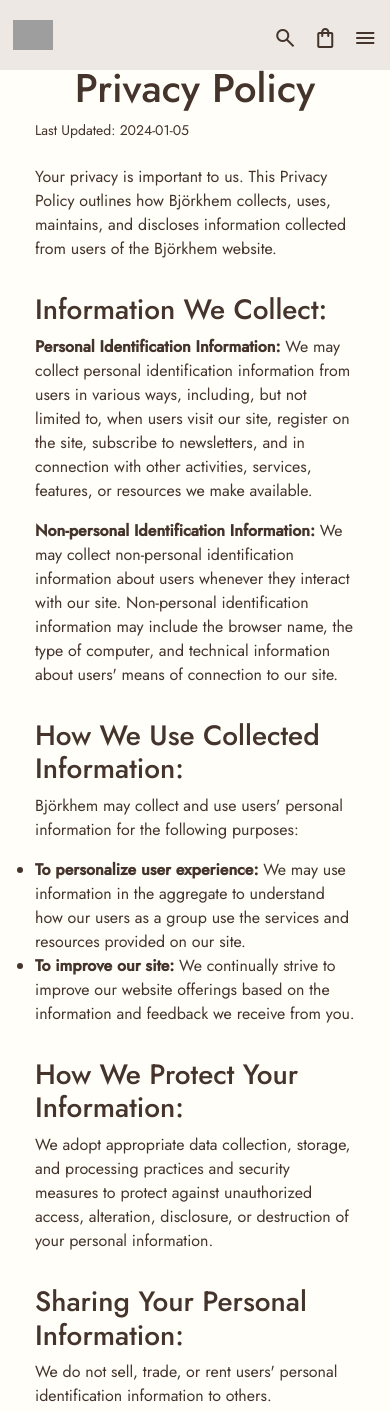
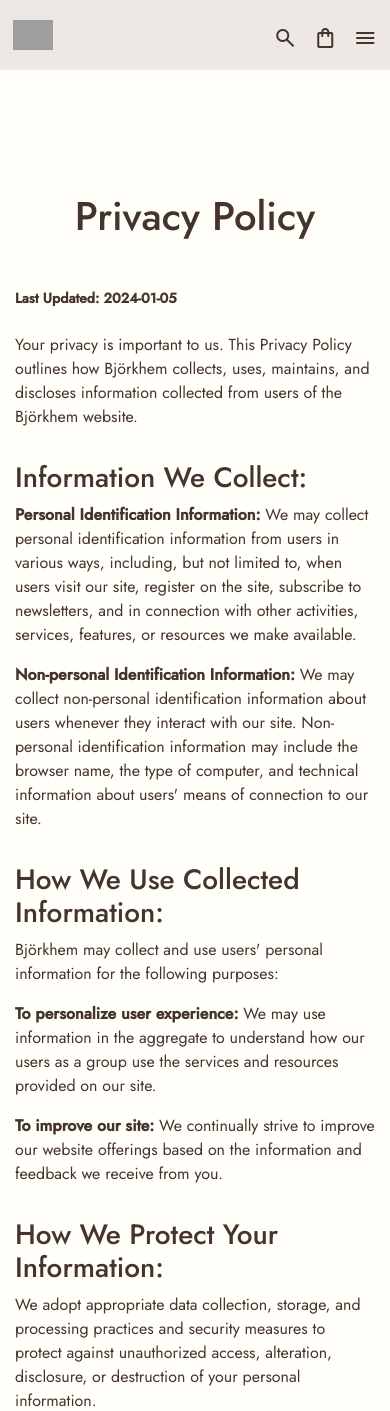
Before and after one commit to cardan22/bjorkhem, a Django app: page /policy/ in a window 390 px wide. Shown: the top 1411 px of the page. Run offline with Django 3.2, Linux system fonts and the light colour scheme; some libraries are stand-ins or nearby versions; grey boxes are pictures that could not be loaded.

Commit message:
Enhance UI design for contact, policy and product detail page

```diff
--- a/home/templates/home/policy.html
+++ b/home/templates/home/policy.html
@@ -5,14 +5,14 @@
 
 {% block content %}
     <!-- Privacy Policy Section -->
-    <div class="bg">
+    <div class="bg container">
         <div class="row hero-text align-items-center justify-content-center">
-            <div class="col-10 col-md-6">
+            <div class="col-12 col-lg-8">
                 <div class="policy">
                     <!-- Heading -->
-                    <h1 class="text-center">Privacy Policy</h1>
+                    <h1 class="text-center my-5">Privacy Policy</h1>
                     <!-- Last Updated Information -->
-                    <small><p>Last Updated: 2024-01-05</p></small>
+                    <small><p><strong>Last Updated: 2024-01-05</strong></p></small>
 
                     <!-- Section - Overview of Privacy Policy -->
                     <section class="py-2">
@@ -36,10 +36,11 @@
                         <p>
                             Björkhem may collect and use users' personal information for the following purposes:
                         </p>
-                        <ul>
-                            <li><strong>To personalize user experience:</strong> We may use information in the aggregate to understand how our users as a group use the services and resources provided on our site.</li>
-                            <li><strong>To improve our site:</strong> We continually strive to improve our website offerings based on the information and feedback we receive from you.</li>
-                        </ul>
+                        <p>
+                            <strong>To personalize user experience:</strong> We may use information in the aggregate to understand how our users as a group use the services and resources provided on our site.
+                        </p>
+                            <strong>To improve our site:</strong> We continually strive to improve our website offerings based on the information and feedback we receive from you.</li>
+                        </p>
                     </section>
 
                     <!-- Section - How We Protect Your Information -->
--- a/static/css/base.css
+++ b/static/css/base.css
@@ -95,7 +95,6 @@
 
 .hero-container {
     padding-top: 7rem;
-    margin-top: 2rem;
 }
 
 /* Navigation */
@@ -349,8 +348,6 @@
 /* Product details */
 
 .image-container {
-    max-height: 80vh;
-    position: relative;
     overflow: hidden;
     object-fit: cover;
     display: flex;
@@ -362,7 +359,6 @@
 .image-container img {
     width: 100%;
     height: auto;
-    display: block;
 }
 
 .product-details-container p {
@@ -528,6 +524,7 @@
 }
 
 /* Convenience classes - colors copied from Bootstrap */
+
 .arrow-primary {
     border-bottom-color: #007bff !important;
 }
@@ -635,7 +632,7 @@
     }
 
     .hero-text {
-        padding-top: 4rem;
+        padding-top: 9rem;
     }
 
     .header-card {
```
Also changed, not shown: home/templates/home/contact.html (+6 -6 lines), products/templates/products/product_detail.html (+4 -4 lines).
